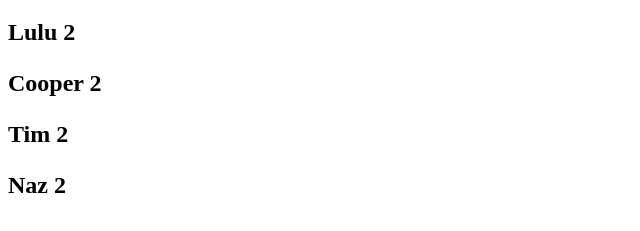
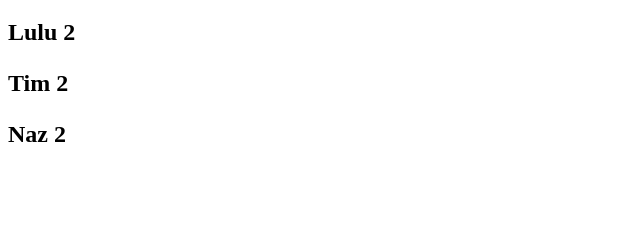
Before and after one commit to victorysoad/next-day-progect, a plain HTML site: page index.html in a window 1280 px wide. Shown: the part 295-526 px from the top of the page, 0-640 px from the left. Drawn offline with Linux system fonts and the light colour scheme.

Commit message:
get rid of Cooper 2

```diff
--- a/index.html
+++ b/index.html
@@ -7,6 +7,5 @@
 <p>Naz<p>
 
 <p>Lulu 2<p>
-<p>Cooper 2<p>
 <p>Tim 2<p>
 <p>Naz 2<p>
```
